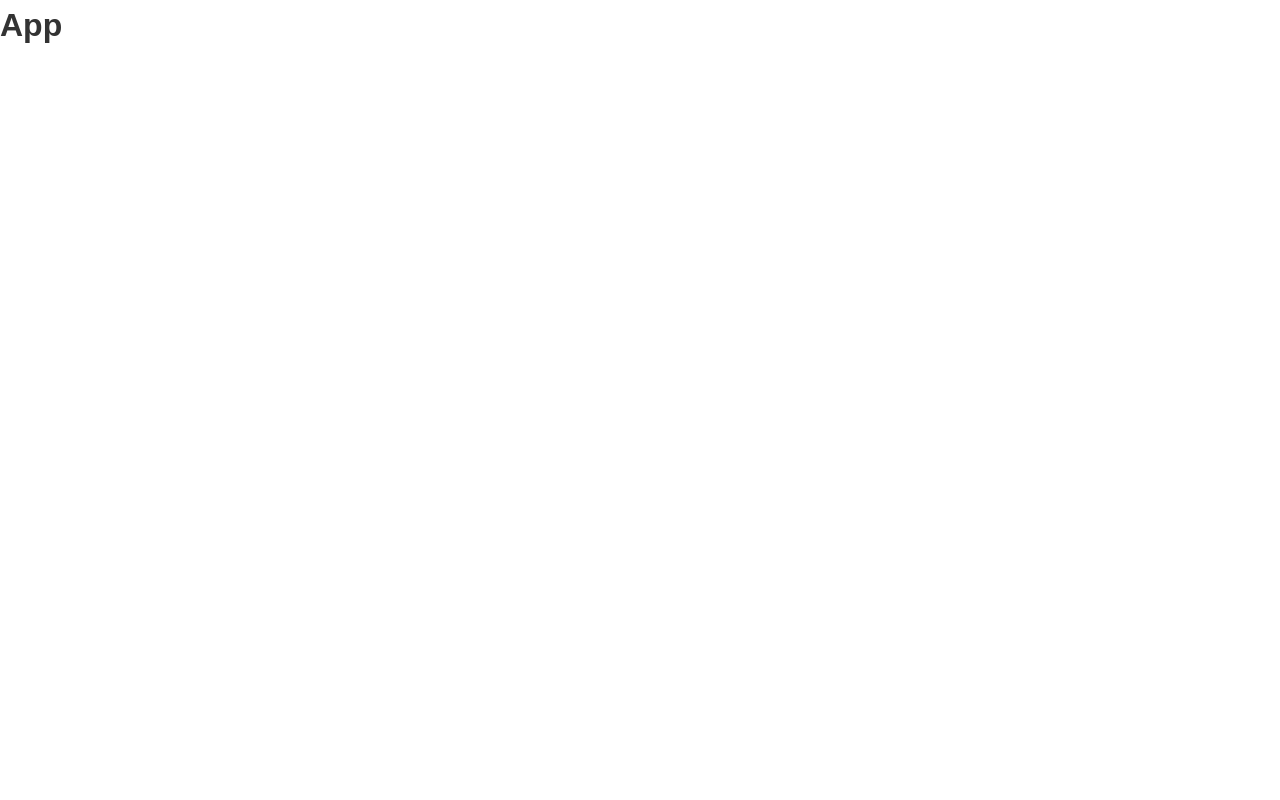
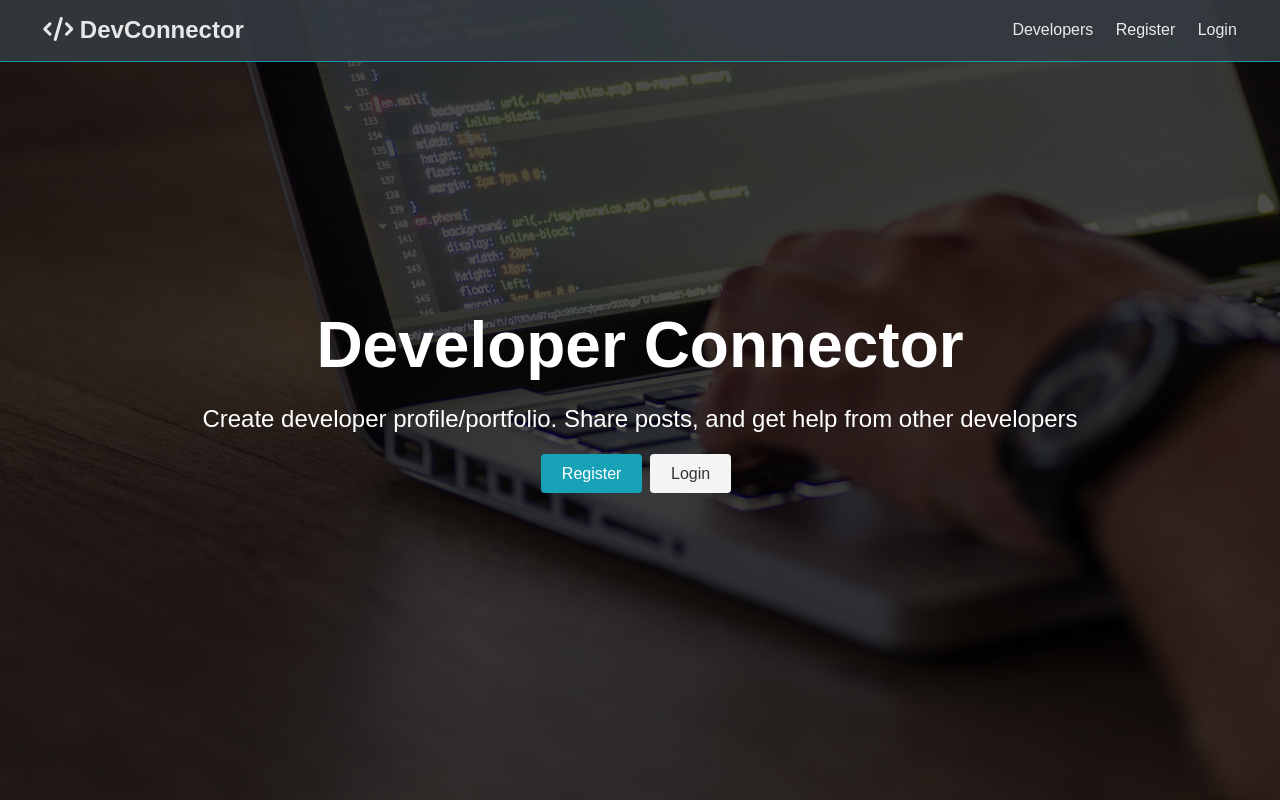
Before and after one commit to PatrickBoyn/devConnector, a React (Create React App) app in the folder client/: page / in a window 1280 px wide. Built offline with nearby package versions, Linux system fonts and the light colour scheme.

Commit message:
Imported the navbar and landing components.

```diff
--- a/client/src/App.js
+++ b/client/src/App.js
@@ -1,9 +1,12 @@
 import React, { Fragment } from "react";
+import Navbar from "./components/laoyouts/Navbar";
 import "./App.css";
+import Landing from "./components/laoyouts/Landing";
 
 const App = () => (
   <Fragment>
-    <h1>App</h1>
+    <Navbar />
+    <Landing />
   </Fragment>
 );
 
```
